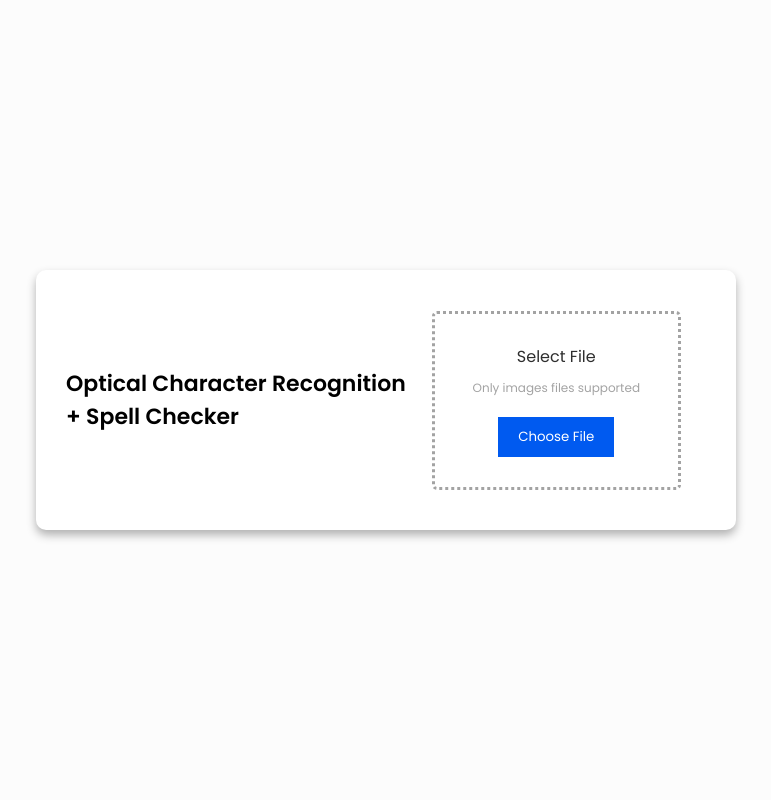
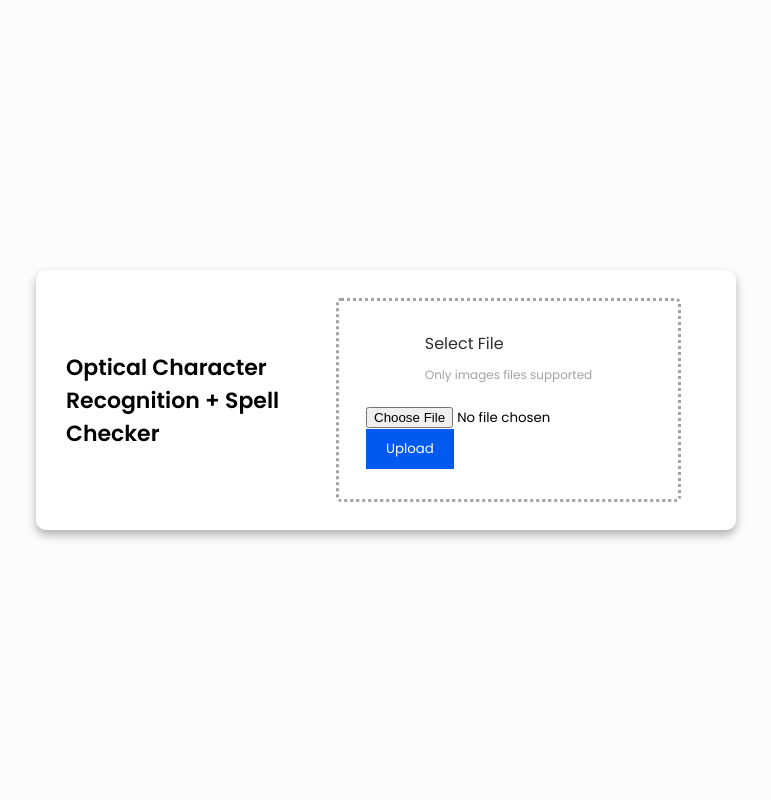
Before and after one commit to 1SasB/Optical-Character-Recognition-Spell-Checker, a Flask app: page / in a window 1280 px wide. Shown: the whole page, without its empty margins (254-1025 px from the left). Run offline with Flask 2, Linux system fonts and the light colour scheme.

Commit message:
added functionality to upload and display image on page

```diff
--- a/app.py
+++ b/app.py
@@ -1,10 +1,25 @@
 from flask import Flask, render_template, session, request, redirect, url_for,jsonify,flash
+import os
+UPLOAD_FOLDER = 'static/uploads/'
 
 app = Flask(__name__)
+app.config['UPLOAD_FOLDER'] = UPLOAD_FOLDER
 
-@app.route("/", methods=["GET","POST"])
+@app.route("/", methods=["GET"])
 def index():
     return render_template('home.html')
+
+@app.route("/upload-file", methods=["POST"])
+def upload_image():
+    if request.method == "POST":
+        print("here")
+        file = request.files["file"]
+        file.save(os.path.join(app.config['UPLOAD_FOLDER'],file.filename))
+        data ={
+            "file":file.filename,
+            "message": "success"
+        }
+        return jsonify(data)
 
 
 if __name__ == "__main__":
--- a/static/css/home.css
+++ b/static/css/home.css
@@ -105,3 +105,7 @@
     margin: 5px;
     padding: 1px;
 } */
+
+.upd-alert{
+    display: none;
+}
--- a/static/js/home.js
+++ b/static/js/home.js
@@ -1,22 +1,99 @@
 const dropArea = document.querySelector(".drop_box"),
-  button = dropArea.querySelector("button"),
+  cbutton = dropArea.querySelector("#choose-btn"),
   dragText = dropArea.querySelector("header"),
   input = dropArea.querySelector("input");
 let file;
 var filename;
 
-button.onclick = () => {
-  input.click();
-};
+console.log($("#upload-btn"))
+
+// cbutton.onclick = () => {
+//   input.click();
+// };
 
 input.addEventListener("change", function (e) {
   var fileName = e.target.files[0].name;
   let filedata = `
-    <form action="" method="post">
-    <div class="form">
-        <h4><b>File </b>: ${fileName}</h4>
-        <button class="btn">Upload</button>
-    </div>
-    </form>`;
-  dropArea.innerHTML = filedata;
+
+        <div class="form">
+            <h4><b>File </b>: ${fileName}</h4>
+
+        </div>
+    `;
+//   dropArea.innerHTML = filedata;
+    // $("#hdd").remove()
+    // $("#dp-box").prepend(filedata)
+    // $("#upload-btn").toggleClass("upd-alert")
+
 });
+
+function append_image(filename){
+    if($("#image-card").find("#img-container").length){
+        $("#img-container").remove()
+        $("#image-card").append(
+            `
+            <div id="img-container">
+            <img src="../static/uploads/${filename}" alt=""></img>
+            </div>
+
+            `
+        )
+    }else{
+        $("#image-card").append(
+            `
+            <div id="img-container">
+            <img src="../static/uploads/${filename}" alt=""></img>
+            </div>
+
+            `
+        )
+    }
+
+}
+
+$("#upload-btn").on('click',function(){
+    // var files = $("input[type=file]")[0].files
+    var form_data = $("#fform")[0]
+    const fd = new FormData(form_data)
+
+    console.log(fd)
+
+    $.ajax({
+        method: 'post',
+        url: "/upload-file",
+        enctype: 'multipart/form-data',
+        data: fd,
+        cache: false,
+        contentType: false,
+        processData: false,
+
+        beforeSend: function(){
+            // $('#sp_save-btn').toggleClass('sh-spinner');
+            console.log("about to send")
+            // $("#alert-box").toggleClass("upd-alert");
+        },
+        success: function(response){
+            console.log(response.message)
+            if(response.message == 'success'){
+                console.log("We made it ")
+                append_image(response.file)
+
+            }
+            else if(response.message == 'failed'){
+                $('#sp_save-btn').toggleClass('sh-spinner');
+                console.log("couldnt save files")
+            }
+            else{
+                $('#sp_save-btn').toggleClass('sh-spinner');
+                console.log("couldnt save files")
+            }
+        },
+        error: function(error){
+            console.log(error)
+            $('#sp_save-btn').toggleClass('sh-spinner');
+            console.log("couldnt save files")
+        },
+    });
+
+    return false
+})
--- a/templates/home.html
+++ b/templates/home.html
@@ -5,7 +5,7 @@
     <meta http-equiv="X-UA-Compatible" content="IE=edge">
     <meta name="viewport" content="width=device-width, initial-scale=1.0">
     <link rel="stylesheet" href="{{ url_for('static', filename='css/home.css') }}">
-    <title>Document</title>
+    <title>OCR+SPC</title>
 </head>
 <body>
     <div class="container">
@@ -13,16 +13,27 @@
         <div class="card">
           <div class="desc"><h3>Optical Character Recognition + Spell Checker</h3></div>
 
-          <div class="drop_box">
-            <header>
-              <h4>Select File</h4>
-            </header>
-            <p>Only images files supported</p>
-            <input type="file" hidden accept="image/*" id="fileID" style="display:none;">
-            <button class="btn">Choose File</button>
+          <div id="dp-box" class="drop_box">
+            <div id="hdd">
+                <header>
+                    <h4>Select File</h4>
+                  </header>
+                  <p>Only images files supported</p>
+            </div>
+
+            <form id="fform" action="" enctype="multipart/form-data">
+                <input type="file" name="file" accept="image/*" id="fileID" >
+                <!-- <button id="choose-btn" class="btn">Choose File</button> -->
+                <button id="upload-btn" class="btn">Upload</button>
+            </form>
           </div>
+
+        </div>
+        <div id="image-card">
+
         </div>
       </div>
 </body>
+<script src="https://ajax.googleapis.com/ajax/libs/jquery/3.5.1/jquery.min.js"></script>
 <script src="{{ url_for('static', filename='js/home.js') }}"></script>
 </html>
```
Also changed, not shown: static/uploads/Screenshot 2022-04-24 113706.jpg (added), static/uploads/heart.jpg (added).
